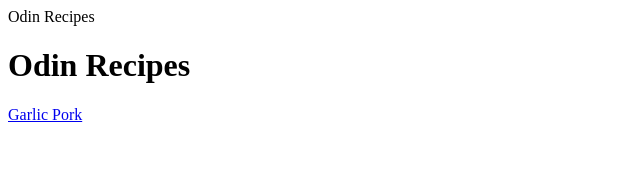
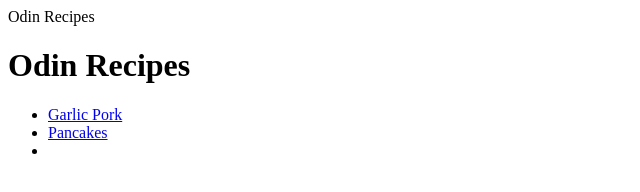
Before and after one commit to Goat3ggs/odin-recipes, a plain HTML site: page index.html in a window 1280 px wide. Shown: the whole page, without its empty margins (0-640 px from the left). Drawn offline with Linux system fonts and the light colour scheme.

Commit message:
Add recipes index.html

```diff
--- a/index.html
+++ b/index.html
@@ -6,6 +6,10 @@
   </head>
   <body>
     <h1>Odin Recipes</h1>
-    <a href="recipes/garlicPork.html">Garlic Pork</a>
+    <ul>
+    <li><a href="recipes/garlicPork.html">Garlic Pork</a></li>
+    <li><a href="recipes/pancakes.html">Pancakes</a></li>
+    <li></li>
+    </ul>
   </body>
 </html>
```
Also changed, not shown: recipes/pancakes.html (added, +11 -0 lines), images/pancakes.jpg (added).
